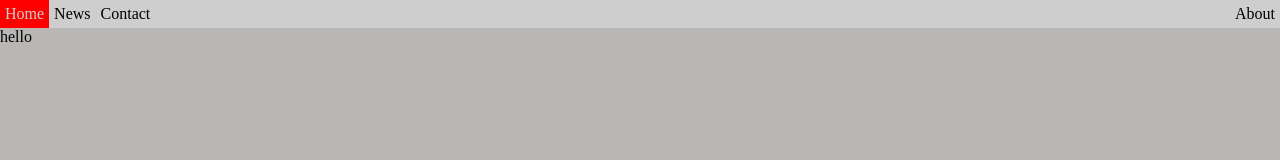
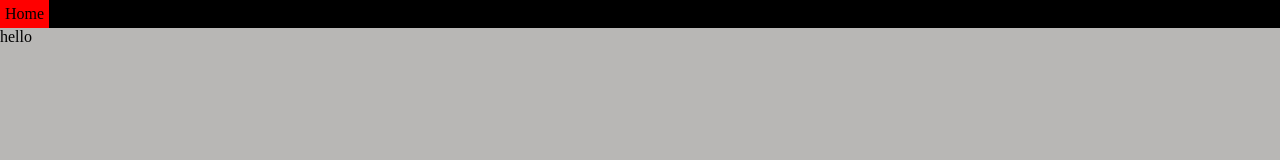
Before and after one commit to ingamer55/Gp_repo, a plain HTML site: page index.html in a window 1280 px wide. Drawn offline with Linux system fonts and the light colour scheme.

Commit message:
Update stylesheet.css

```diff
--- a/stylesheet.css
+++ b/stylesheet.css
@@ -10,7 +10,7 @@ ul {
   list-style-type: none;
   margin: 0;
   padding: 0;
-  background-color: #cecece;
+  background-color: #000000;
   overflow: hidden;
 }
 
@@ -26,7 +26,7 @@ ul li.right{
 
 ul li:hover {
 	background-color: #ff0000;
-    color: #cecece;
+    color: #000000;
 }
 
 ul li a{
```
